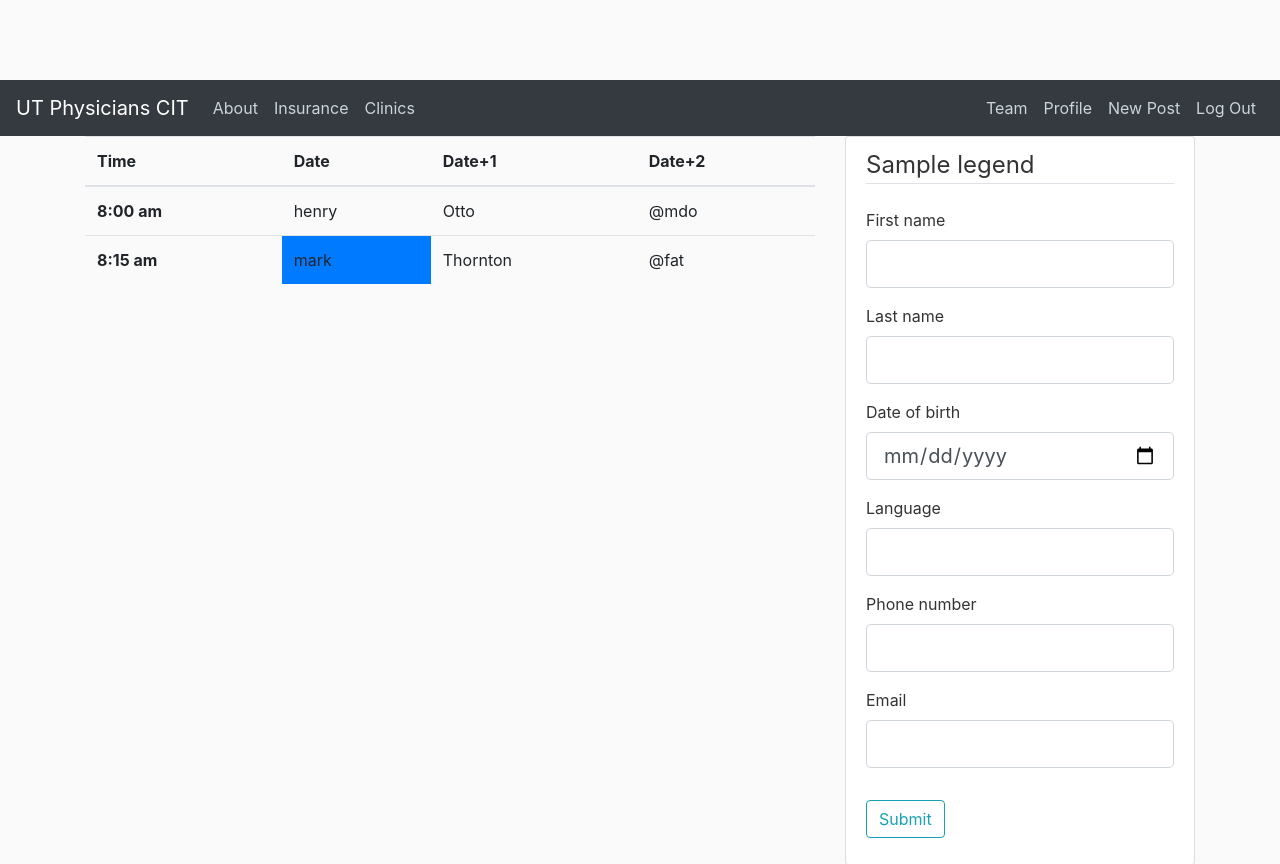
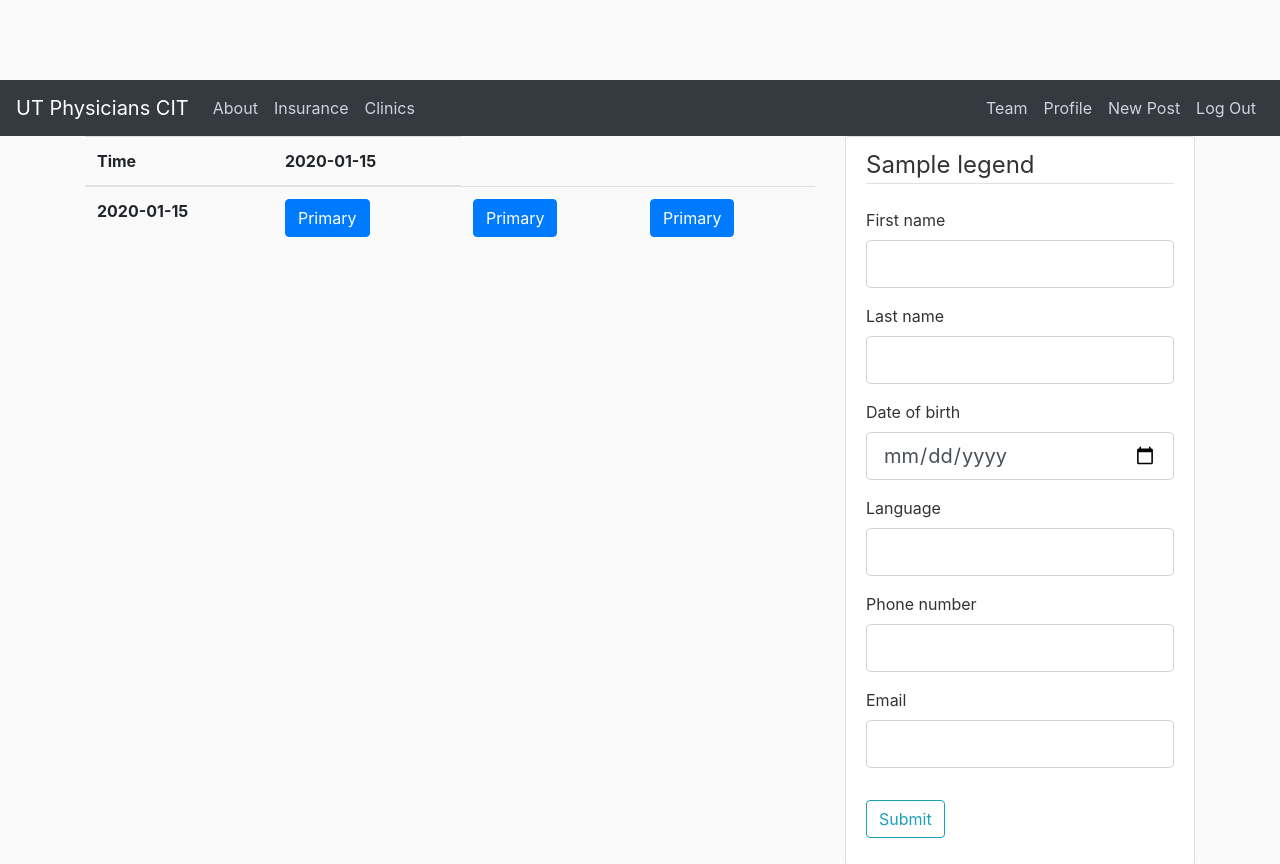
Before and after one commit to zlopez101/call_center, a Python web app: template UT/templates/appointment.html in a window 1280 px wide. Shown: the top 864 px of the page. Run offline with Jinja, Linux system fonts and the light colour scheme; the template is opened without the code that fills it: most values are stand-ins (such as "Sample title", 1, 10 or a date in 2020); form fields are guessed from the names that the template uses; some libraries are stand-ins or nearby versions.

Commit message:
appointment table

```diff
--- a/UT/templates/appointment.html
+++ b/UT/templates/appointment.html
@@ -4,24 +4,20 @@
     <thead>
         <tr>
             <th scope="col">Time</th>
-            <th scope="col">Date</th>
-            <th scope="col">Date+1</th>
-            <th scope="col">Date+2</th>
+            {% for date in dates %}
+            <th scope="col">{{date}}</th>
+            {% endfor %}
         </tr>
     </thead>
     <tbody>
+        {% for time in times %}
         <tr>
-            <th scope="row">8:00 am</th>
-            <td>henry</td>
-            <td>Otto</td>
-            <td>@mdo</td>
+            <th scope="row">{{ time }}</th>
+            <td><button type="button" class="btn btn-primary">Primary</button></td>
+            <td><button type="button" class="btn btn-primary">Primary</button></td>
+            <td><button type="button" class="btn btn-primary">Primary</button></td>
         </tr>
-        <tr>
-            <th scope="row">8:15 am</th>
-            <td class='bg-primary'>mark</td>
-            <td>Thornton</td>
-            <td>@fat</td>
-        </tr>
+        {% endfor %}
     </tbody>
 </table>
 {% endblock %}
```
Also changed, not shown: UT/website/routes.py (+24 -5 lines), UT/templates/my_appointment.html (added).
